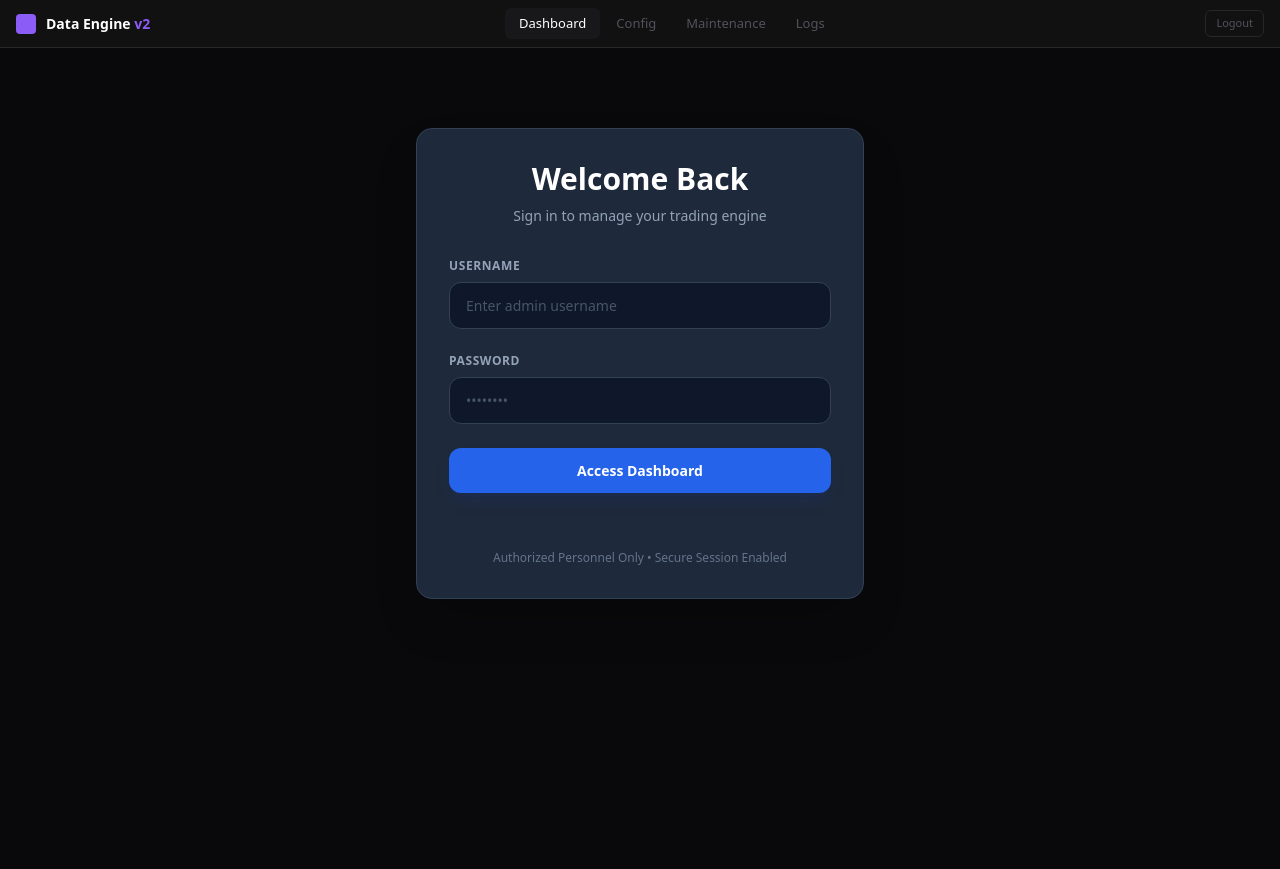
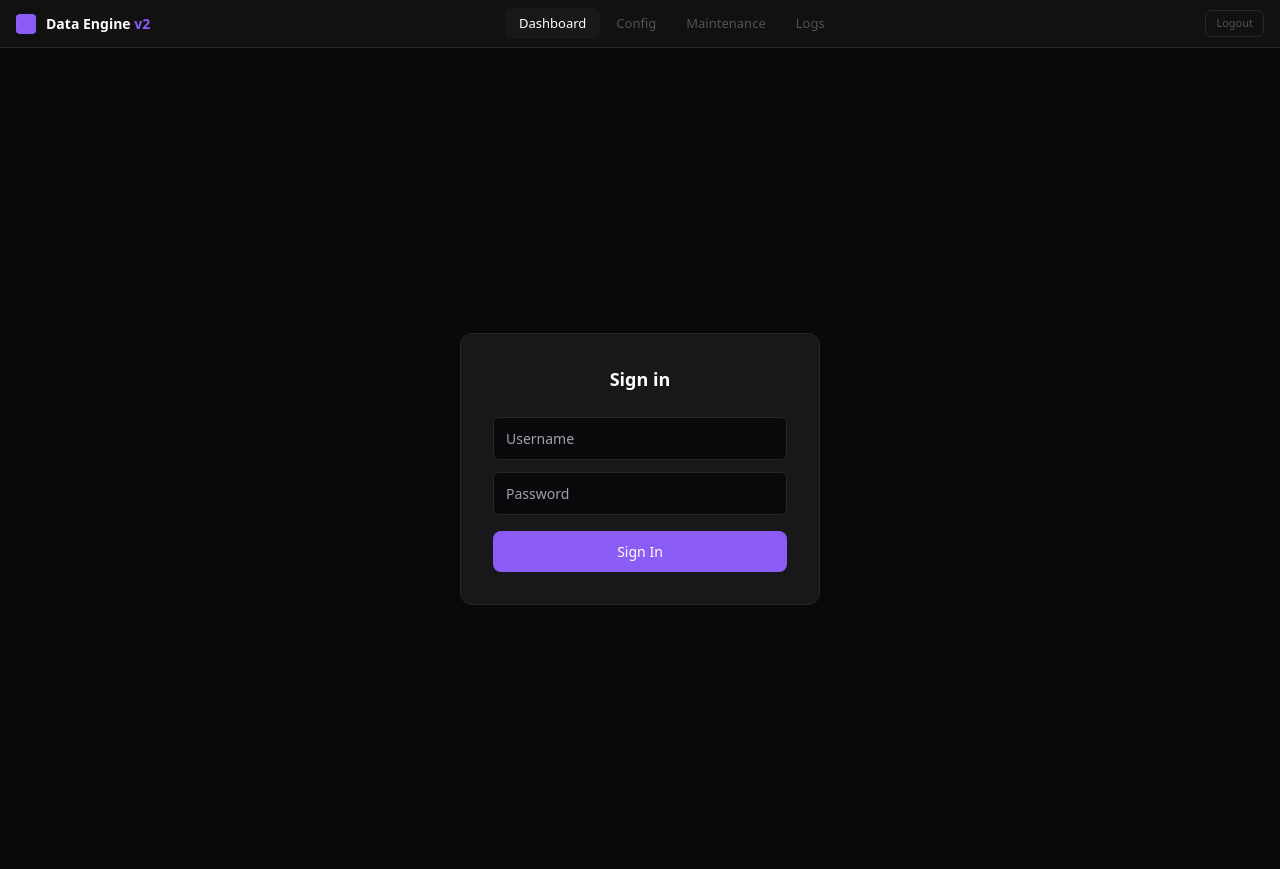
Before and after one commit to MasoomChoudhury/trading-database-engine, a FastAPI app: page / in a window 1280 px wide. Before the commit the page ends 599 px from the top, so only its background shows below. Run offline with FastAPI, Linux system fonts and the light colour scheme; some libraries are stand-ins or nearby versions.

Commit message:
feat(dashboard): restyle login page with minimal dark design
Co-Authored-By: Claude Opus 4.6 <noreply@anthropic.com>

```diff
--- a/templates/login.html
+++ b/templates/login.html
@@ -2,44 +2,109 @@
 
 {% block title %}Login - Data Engine Admin{% endblock %}
 
+{% block show_nav %}{{ false }}{% endblock %}
+
+{% block styles %}
+<style>
+.login-page {
+  min-height: 100vh;
+  display: flex;
+  flex-direction: column;
+  align-items: center;
+  justify-content: center;
+  padding: 24px;
+  gap: 24px;
+}
+.login-logo {
+  display: flex;
+  align-items: center;
+  gap: 10px;
+  text-decoration: none;
+}
+.login-logo-mark {
+  width: 20px;
+  height: 20px;
+  background: #8b5cf6;
+  border-radius: 4px;
+}
+.login-logo-text {
+  color: #fff;
+  font-size: 16px;
+  font-weight: 600;
+}
+.login-card {
+  background: #18181b;
+  border: 1px solid #27272a;
+  border-radius: 12px;
+  padding: 32px;
+  width: 100%;
+  max-width: 360px;
+}
+.login-heading {
+  color: #fff;
+  font-size: 18px;
+  font-weight: 600;
+  margin-bottom: 24px;
+  text-align: center;
+}
+.login-input {
+  width: 100%;
+  background: #09090b;
+  border: 1px solid #27272a;
+  border-radius: 6px;
+  padding: 10px 12px;
+  color: #fff;
+  font-size: 14px;
+  font-family: inherit;
+  margin-bottom: 12px;
+  box-sizing: border-box;
+  transition: box-shadow 0.15s;
+}
+.login-input:focus {
+  outline: none;
+  box-shadow: 0 0 0 2px #8b5cf6;
+  border-color: #8b5cf6;
+}
+.login-btn {
+  width: 100%;
+  background: #8b5cf6;
+  color: #fff;
+  border: none;
+  border-radius: 8px;
+  padding: 10px 16px;
+  font-size: 14px;
+  font-weight: 500;
+  font-family: inherit;
+  cursor: pointer;
+  transition: background 0.15s;
+  margin-top: 4px;
+}
+.login-btn:hover { background: #7c3aed; }
+</style>
+{% endblock %}
+
+<div class="login-logo">
+  <div class="login-logo-mark"></div>
+  <span class="login-logo-text">Data Engine</span>
+</div>
+
 {% block content %}
-<div class="flex items-center justify-center pt-20">
-    <div class="bg-[#1e293b] p-8 rounded-2xl border border-slate-700 w-full max-w-md shadow-2xl">
-        <div class="text-center mb-8">
-            <h2 class="text-3xl font-bold text-white mb-2">Welcome Back</h2>
-            <p class="text-slate-400">Sign in to manage your trading engine</p>
-        </div>
+<div class="login-page">
+  <div class="login-card">
+    <h1 class="login-heading">Sign in</h1>
 
-        {% if error %}
-        <div
-            class="bg-red-900/40 border border-red-500/50 text-red-100 px-4 py-3 rounded-xl mb-6 text-sm flex items-center space-x-3">
-            <div class="w-2 h-2 bg-red-500 rounded-full animate-pulse"></div>
-            <span>{{ error }}</span>
-        </div>
-        {% endif %}
+    {% if error %}
+    <div style="background:#ef444420;border:1px solid #ef4444;border-radius:8px;padding:10px 14px;color:#ef4444;font-size:12px;margin-bottom:16px;display:flex;align-items:center;gap:8px">
+      <span style="width:6px;height:6px;border-radius:50%;background:#ef4444;flex-shrink:0"></span>
+      {{ error }}
+    </div>
+    {% endif %}
 
-        <form action="/auth/login" method="POST" class="space-y-6">
-            <div>
-                <label class="block text-xs font-semibold uppercase tracking-wider text-slate-400 mb-2">Username</label>
-                <input type="text" name="username" required
-                    class="w-full bg-[#0f172a] border border-slate-700 rounded-xl px-4 py-3 text-white focus:outline-none focus:ring-2 focus:ring-blue-500/50 transition-all placeholder-slate-600"
-                    placeholder="Enter admin username">
-            </div>
-            <div>
-                <label class="block text-xs font-semibold uppercase tracking-wider text-slate-400 mb-2">Password</label>
-                <input type="password" name="password" required
-                    class="w-full bg-[#0f172a] border border-slate-700 rounded-xl px-4 py-3 text-white focus:outline-none focus:ring-2 focus:ring-blue-500/50 transition-all placeholder-slate-600"
-                    placeholder="••••••••">
-            </div>
-            <button type="submit"
-                class="w-full bg-blue-600 hover:bg-blue-500 text-white font-bold py-3 px-6 rounded-xl transition-all shadow-lg shadow-blue-900/20 active:scale-[0.98]">
-                Access Dashboard
-            </button>
-        </form>
-
-        <div class="mt-8 pt-6 border-t border-slate-800 text-center">
-            <p class="text-xs text-slate-500">Authorized Personnel Only • Secure Session Enabled</p>
-        </div>
-    </div>
+    <form action="/auth/login" method="POST">
+      <input type="text" name="username" class="login-input" placeholder="Username" required>
+      <input type="password" name="password" class="login-input" placeholder="Password" required>
+      <button type="submit" class="login-btn">Sign In</button>
+    </form>
+  </div>
 </div>
 {% endblock %}
```
